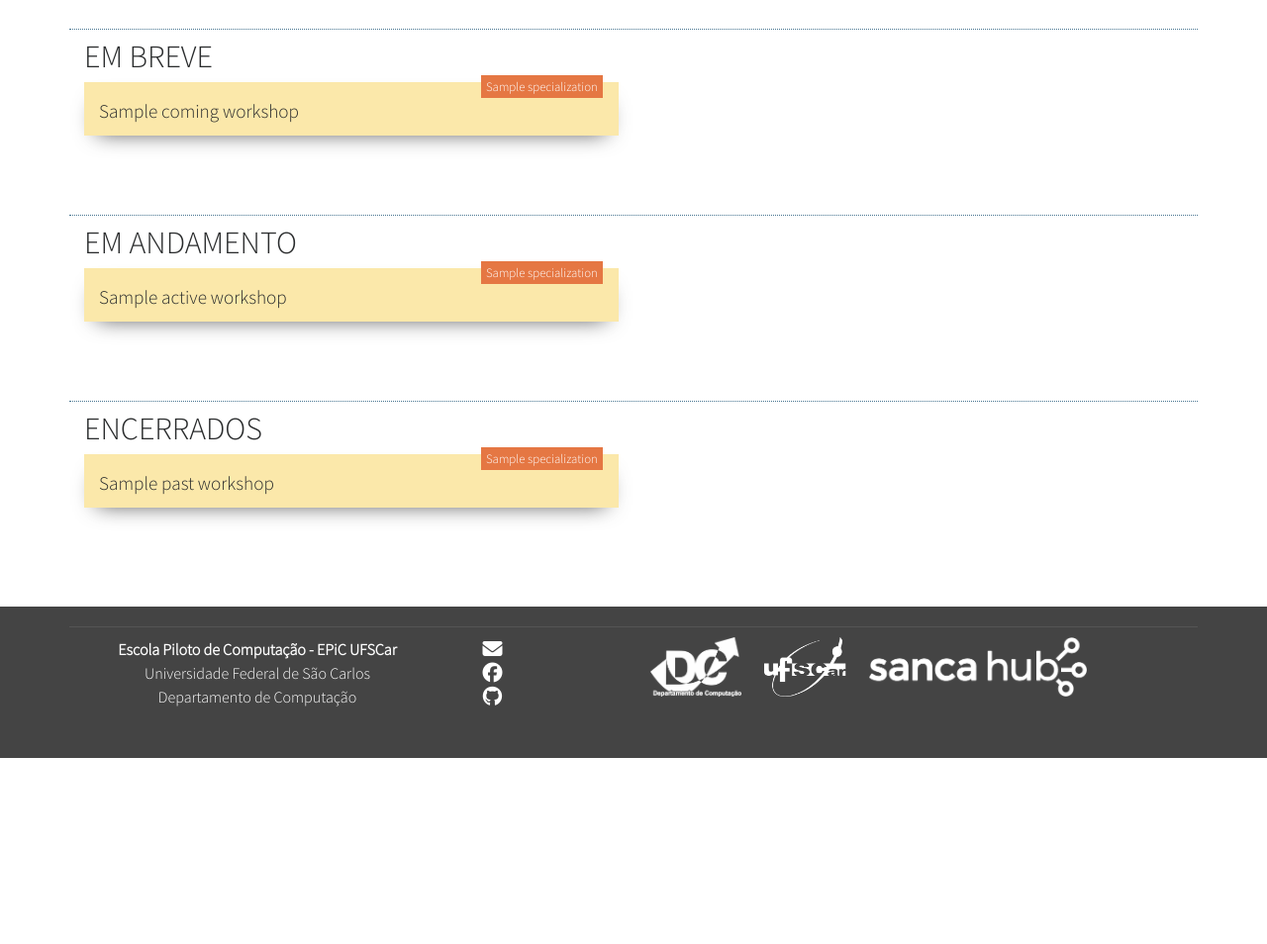
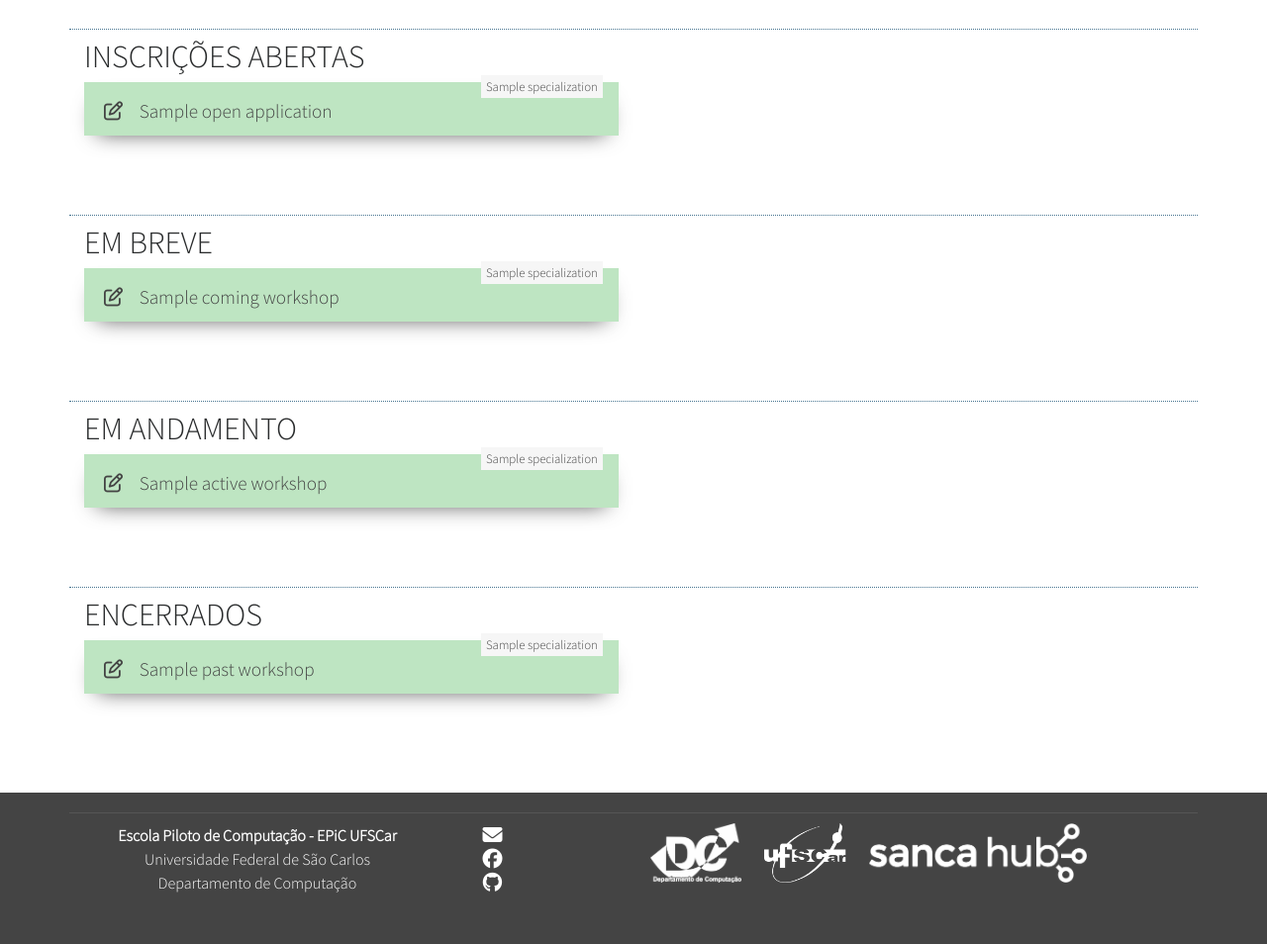
Before and after one commit to epicufscar/epic-ufscar, a Django app: template core/templates/core/courses.html in a window 1280 px wide. Shown: the part 76-1030 px from the top of the page at 99% size. Before the commit the page ends 842 px from the top, so only its background shows below. Run offline with Django 3.2, Linux system fonts and the light colour scheme; the template is opened without the code that fills it: most values are stand-ins (such as "Sample title", 1, 10 or a date in 2020); some libraries are stand-ins or nearby versions.

Commit message:
Updated possible statuses for courses and workshops

```diff
--- a/core/models.py
+++ b/core/models.py
@@ -169,6 +169,7 @@ class Workshop(models.Model):
         return self.title
 
     STATUS = (
+        ('IA', 'Inscrições Abertas'),
         ('EB', 'Em Breve'),
         ('EA', 'Em Andamento'),
         ('EN', 'Encerrado')
--- a/core/templates/core/_workshops.html
+++ b/core/templates/core/_workshops.html
@@ -5,7 +5,8 @@
         <div class="wk-title {{ wk.status }}">
             <a class="wk-details" data-toggle="modal" data-target="#wk-modal-{{ wk.id }}">
                 <div>
-                    {% if wk.status == 'EB' %}<i class="fa fa-clock-o"></i>&nbsp;&nbsp;
+                    {% if wk.status == 'IA' %}<i class="fa fa-pencil-square-o"></i>&nbsp;&nbsp;
+                    {% elif wk.status == 'EB' %}<i class="fa fa-clock-o"></i> &nbsp;
                     {% elif wk.status == 'EA' %}<i class="fa fa-spinner"></i> &nbsp;
                     {% elif wk.status == 'EN' %}<i class="fa fa-check"></i> &nbsp;
                     {% endif %}
@@ -47,12 +48,10 @@
 
                                 {{ group.details|safe }}
 
-                                {% if wk.status == 'EB' %}
-                                    {% if group.application %}
+                                {% if wk.status == 'IA' and group.application %}
                                         <a href="{{ group.application }}" target="_blank" class="btn-epic wk-btn-apply">ME INSCREVER</a>
-                                    {% else %}
+                                {% elif wk.status == 'EB' %}
                                         <div class="wk-btn-apply wk-btn-apply-off">EM BREVE</div>
-                                    {% endif %}
                                 {% elif wk.status == 'EA' %}
                                     <div class="wk-btn-apply wk-btn-apply-off">EM ANDAMENTO</div>
                                 {% elif wk.status == 'EN' %}
--- a/core/templates/core/courses.html
+++ b/core/templates/core/courses.html
@@ -7,6 +7,18 @@
     <main id="courses" class="app_component">
        <div class="container">
             <div class="row">
+
+                <!-- OPEN APPLICATIONS -->
+                {% if open_applications %}
+                    <div class="sec col-lg-12">
+                        <div class="row">
+                            <h2 class="col-lg-12">INSCRIÇÕES ABERTAS</h2>
+                            {% for wk in open_applications %}
+                                {% include 'core/_workshops.html' %}
+                            {% endfor %}
+                        </div>
+                    </div>
+                {% endif %}
 
                 <!-- COMING WORKSHOPS -->
                 {% if coming_workshops %}
--- a/core/views.py
+++ b/core/views.py
@@ -71,11 +71,13 @@ def contact(request):
 
 
 def courses(request):
+    open_applications = Workshop.objects.filter(status__exact='IA')
     coming_workshops = Workshop.objects.filter(status__exact='EB')
     active_workshops = Workshop.objects.filter(status__exact='EA')
     past_workshops = Workshop.objects.filter(status__exact='EN')
     workshop_groups = WorkshopGroupClass.objects.all()
     data = {
+        'open_applications': open_applications,
         'coming_workshops': coming_workshops,
         'active_workshops': active_workshops,
         'past_workshops': past_workshops,
```
Also changed, not shown: core/static/stylesheets/courses.css (+7 -2 lines), core/migrations/0024_auto_20170828_2336.py (added), static/public/bundle.min.js, 1 other file.
